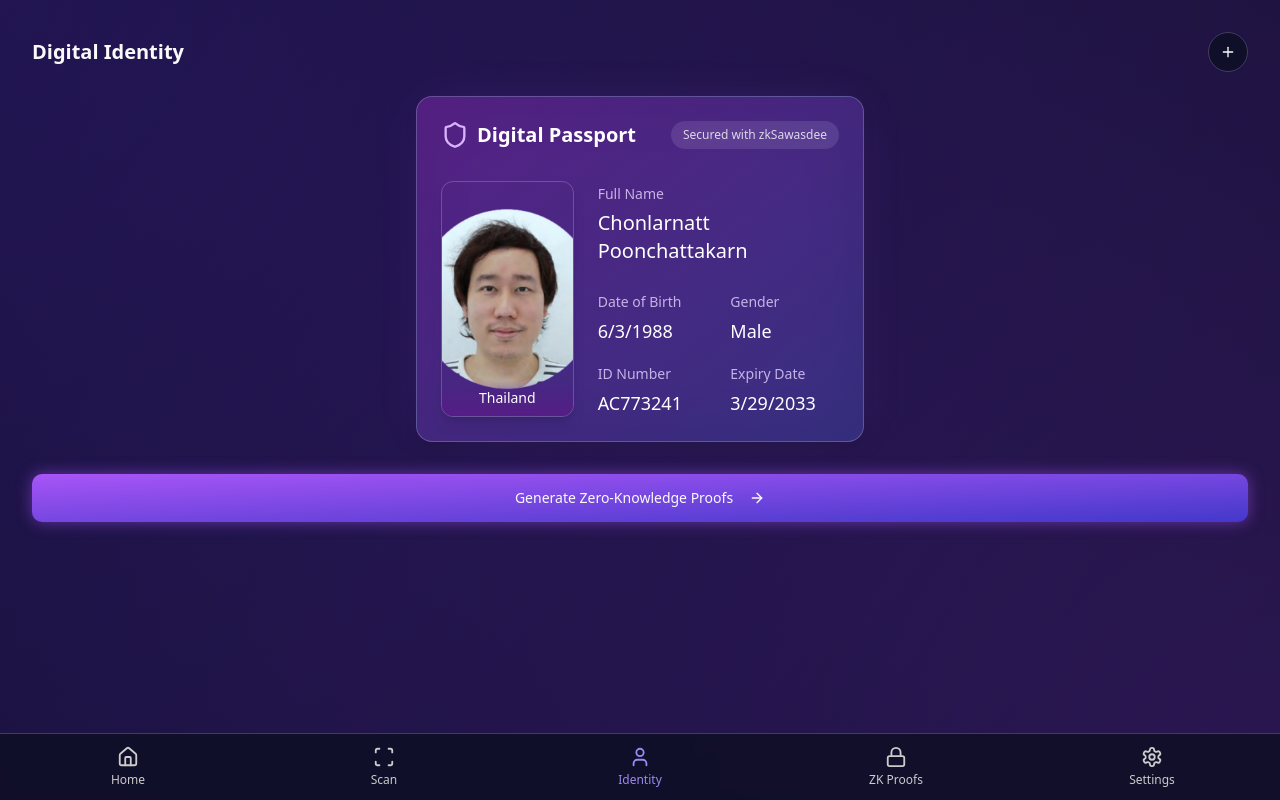
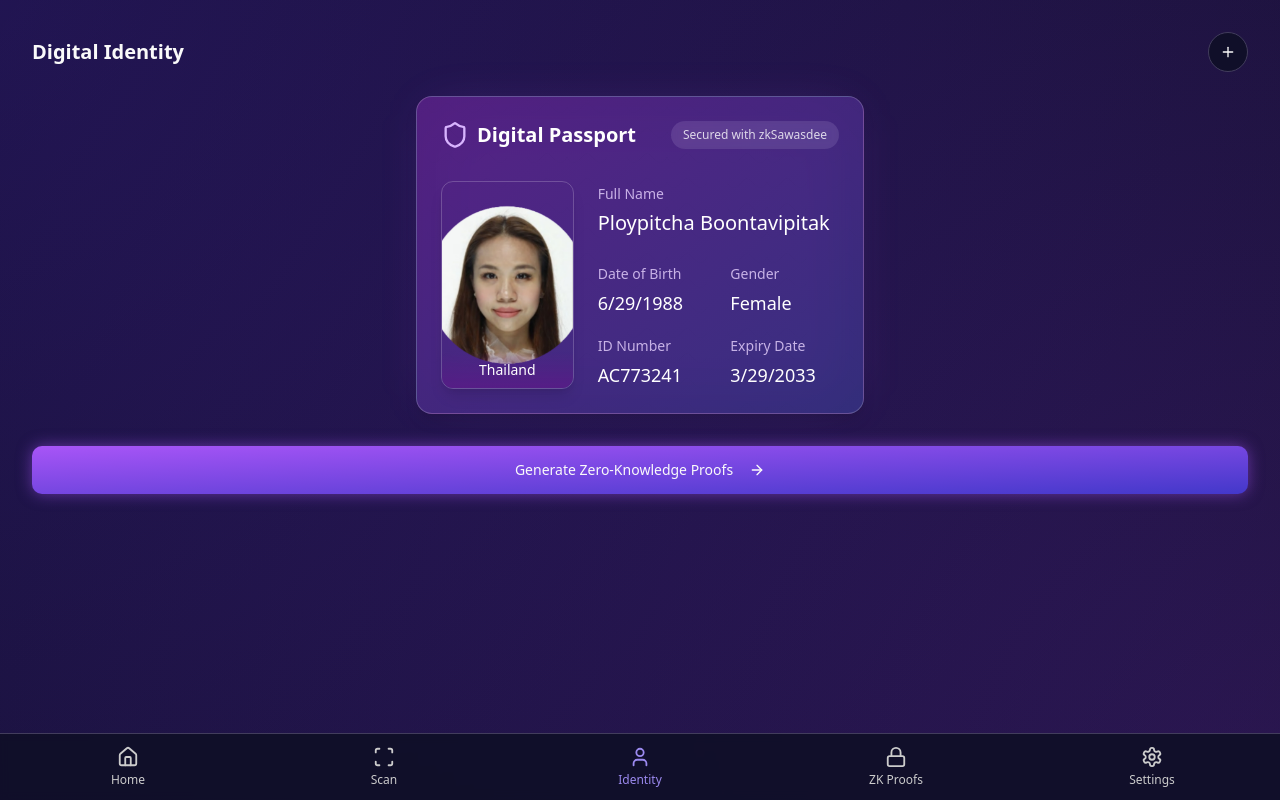
Before and after one commit to dokajuno/sawasdee-passport-zero, a React (Vite) app: page /identity in a window 1280 px wide. Built offline with nearby package versions, Linux system fonts and the light colour scheme.

Commit message:
change ID

```diff
--- a/src/components/NFCReader.tsx
+++ b/src/components/NFCReader.tsx
@@ -36,11 +36,11 @@ const NFCReader: React.FC<NFCReaderProps> = ({ onReadComplete }) => {
     setTimeout(() => {
       // In a real app, we would read actual passport data here
       const sampleData: PassportData = {
-        firstName: "Chonlarnatt",
-        lastName: "Poonchattakarn",
-        dateOfBirth: "1988-06-03",
+        firstName: "Ploypitcha",
+        lastName: "Boontavipitak",
+        dateOfBirth: "1988-06-29",
         nationality: "Thailand",
-        gender: "Male",
+        gender: "Female",
         passportNumber: "AB114346",
         expiryDate: "2033-03-29",
         photo: samplePhoto
--- a/src/pages/Identity.tsx
+++ b/src/pages/Identity.tsx
@@ -10,11 +10,11 @@ import samplePhoto from '../assets/sample-passport-photo.png';
 const Identity = () => {
   const [identities, setIdentities] = useState<PassportData[]>([
     {
-      firstName: "Chonlarnatt",
-      lastName: "Poonchattakarn",
-      dateOfBirth: "1988-06-03",
+      firstName: "Ploypitcha",
+      lastName: "Boontavipitak",
+      dateOfBirth: "1988-06-29",
       nationality: "Thailand",
-      gender: "Male",
+      gender: "Female",
       passportNumber: "AC773241",
       expiryDate: "2033-03-29",
       photo: samplePhoto
--- a/src/pages/ZKProofs.tsx
+++ b/src/pages/ZKProofs.tsx
@@ -16,11 +16,11 @@ const ZKProofs = () => {
 
   // In a real app, this would come from your state management
   const passportData: PassportData = {
-    firstName: "Chonlarnatt",
-    lastName: "Poonchattakarn",
-    dateOfBirth: "1988-06-03",
+    firstName: "Ploypitcha",
+    lastName: "Boontavipitak",
+    dateOfBirth: "1988-06-29",
     nationality: "Thailand",
-    gender: "Male",
+    gender: "Female",
     passportNumber: "AC773241",
     expiryDate: "2033-03-29",
     photo: samplePhoto
```
Also changed, not shown: src/assets/sample-passport-photo.png, src/assets/sample-passport-photob.png (added).
